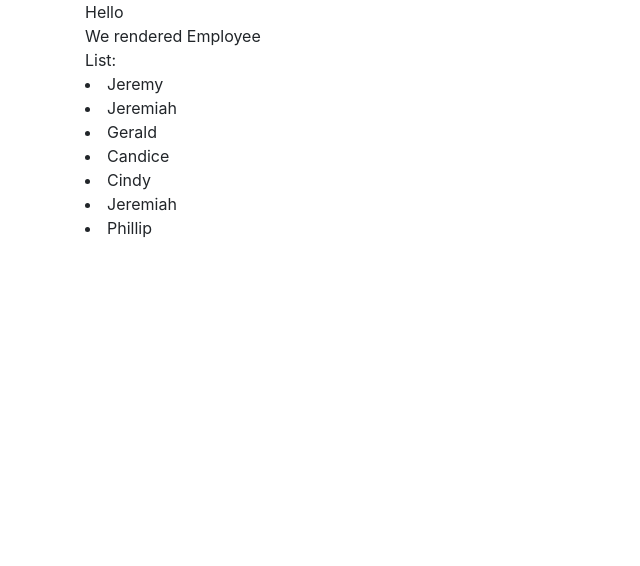
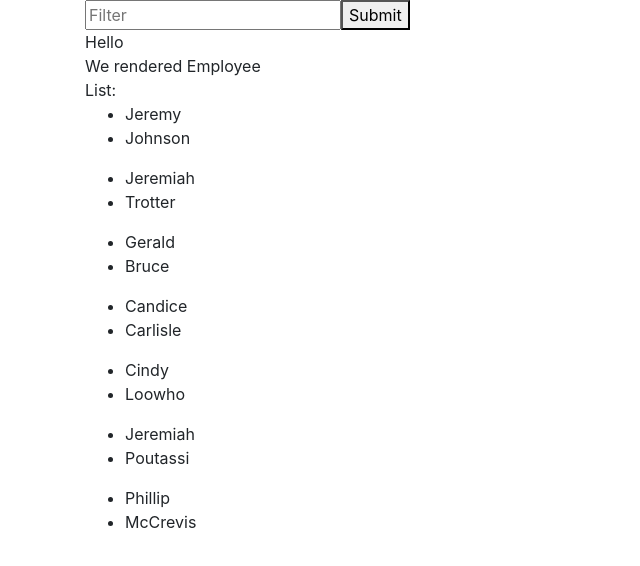
Before and after one commit to cbrittingham14/employee-directory, a React (Create React App) app in the folder employee-directory/: page / in a window 1280 px wide. Shown: the top 566 px of the page, without its empty margins (0-640 px from the left). Built offline with nearby package versions, Linux system fonts and the light colour scheme.

Commit message:
got basic filter function rendering elements

```diff
--- a/employee-directory/src/components/Container.js
+++ b/employee-directory/src/components/Container.js
@@ -2,17 +2,43 @@ import React, { Component } from 'react';
 import employees from '../employees.json';
 import Employee from './Employee';
 class Container extends Component {
-	// console.log('employees: ', employees);
+	text = '';
 	state = {
-		employees
+		employees,
+		filter: ''
 	}
+	genKey = () =>{
+		return Math.random();
+	}
+	handleInputChange = e => {
+
+		this.setState({
+			filter: e.target.value
+		});
+		console.log('filter ', this.state.filter);
+	};
+	handleSubmit = e => {
+		e.preventDefault();
+		this.setState({
+			filter:''
+		})
+	};
 
 	render() {
-		console.log('In Render ',this.state);
 		return(
 			<div>
+				<form className="form">
+				<input
+            value={this.state.filter}
+            name="filter"
+            onChange={this.handleInputChange}
+            type="text"
+            placeholder="Filter"
+          />
+					<button onClick={this.handleSubmit}>Submit</button>
+				</form>
 				<div>Hello</div>
-				<Employee emp={this.state} />
+				<Employee emp={this.state.employees} filter={this.state.filter} />
 			</div>
 		);
 	}
--- a/employee-directory/src/components/Employee.js
+++ b/employee-directory/src/components/Employee.js
@@ -2,19 +2,36 @@ import React from 'react';
 
 const Employee = (props) => {
 
-	const employees = props.emp.employees;
-	console.log('employees ', employees);
+	const employees = props.emp;
+	let toRender;
 
-	const firsts = employees.map(i =>
-	<li>{i.firstName}</li>
+	const all = employees.map(i =>
+		<ul key={i.id}>
+			<li key={i.firstName}>{i.firstName}</li>
+			<li key={i.lastName}>{i.lastName}</li>
+		</ul>
 	);
+	const filtered = employees.filter(emp =>{
+		let first = emp.firstName.toLowerCase();
+		let last = emp.lastName.toLowerCase();
+		return (first.indexOf(props.filter) >= 0||last.indexOf(props.filter) >= 0);
+	});
+
+	toRender = filtered.map(i =>
+		<ul key={i.id}>
+			<li key={i.firstName}>{i.firstName}</li>
+			<li key={i.lastName}>{i.lastName}</li>
+		</ul>
+	);
+	console.log('all' , all);
+	console.log('filtered array ',filtered)
 	return (
 		<div>
 			<div>We rendered Employee</div>
 			<div>
 				List:
 					<div>
-						<p>{firsts}</p>
+						{toRender}
 					</div>
 			</div>
 		</div>
--- a/employee-directory/src/employees.json
+++ b/employee-directory/src/employees.json
@@ -1,41 +1,48 @@
 [
 	{
+		"id": "1",
 		"firstName": "Jeremy",
 		"lastName": "Johnson",
 		"role": "Manager",
 		"department": "Engineering"
 	},
 	{
+		"id": "2",
 		"firstName": "Jeremiah",
 		"lastName": "Trotter",
 		"role": "Engineer",
 		"department": "Engineering"
 	},
 	{
+		"id": "3",
 		"firstName": "Gerald",
 		"lastName": "Bruce",
 		"role": "Temp",
 		"department": "Human Resources"
 	},
 	{
+		"id": "4",
 		"firstName": "Candice",
 		"lastName": "Carlisle",
 		"role": "Manger",
 		"department": "Human Resources"
 	},
 	{
+		"id": "5",
 		"firstName": "Cindy",
 		"lastName": "Loowho",
 		"role": "Employee",
 		"department": "Accounting"
 	},
 	{
+		"id": "6",
 		"firstName": "Jeremiah",
 		"lastName": "Poutassi",
 		"role": "Bossman",
 		"department": "CEO"
 	},
 	{
+		"id": "7",
 		"firstName": "Phillip",
 		"lastName": "McCrevis",
 		"role": "Employee",
```
